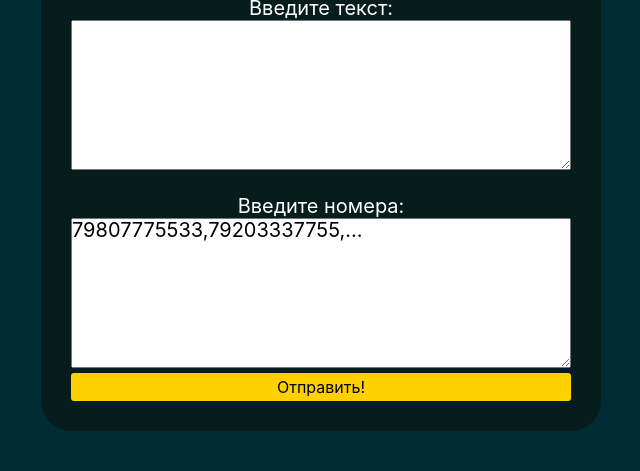
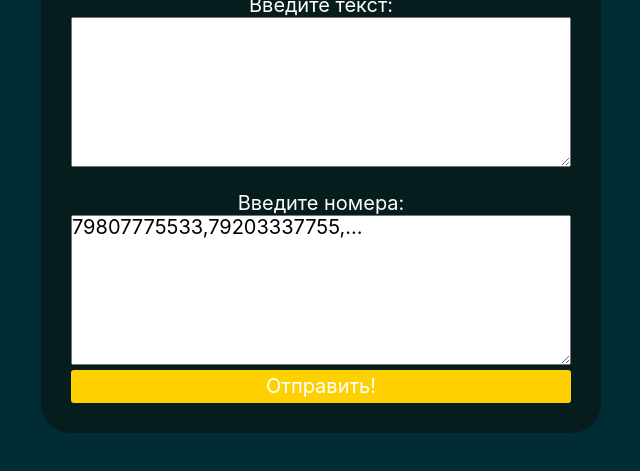
Before and after one commit to GZIslam/spamer, a plain HTML site: page index.html in a window 1280 px wide. Shown: the part 241-712 px from the top of the page, without its empty margins (319-959 px from the left). Drawn offline with nearby package versions, Linux system fonts and the light colour scheme.

Commit message:
style button

```diff
--- a/index.html
+++ b/index.html
@@ -23,7 +23,7 @@
         <div class="body">
             <p>Введите номера:</p>
             <p><textarea id="inputNumber" name="numbers">79807775533,79203337755,...</textarea></p>
-            <button onclick="send()" id="buttonSend" class="button">Отправить!</button>
+            <button onclick="send()" id="buttonSend" class="button"><p class="sendbutton">Отправить!</p></button>
         </div>
     </div>
     <script src="https://code.jquery.com/jquery-3.4.1.min.js" integrity="sha256-CSXorXvZcTkaix6Yvo6HppcZGetbYMGWSFlBw8HfCJo=" crossorigin="anonymous"></script>
```
